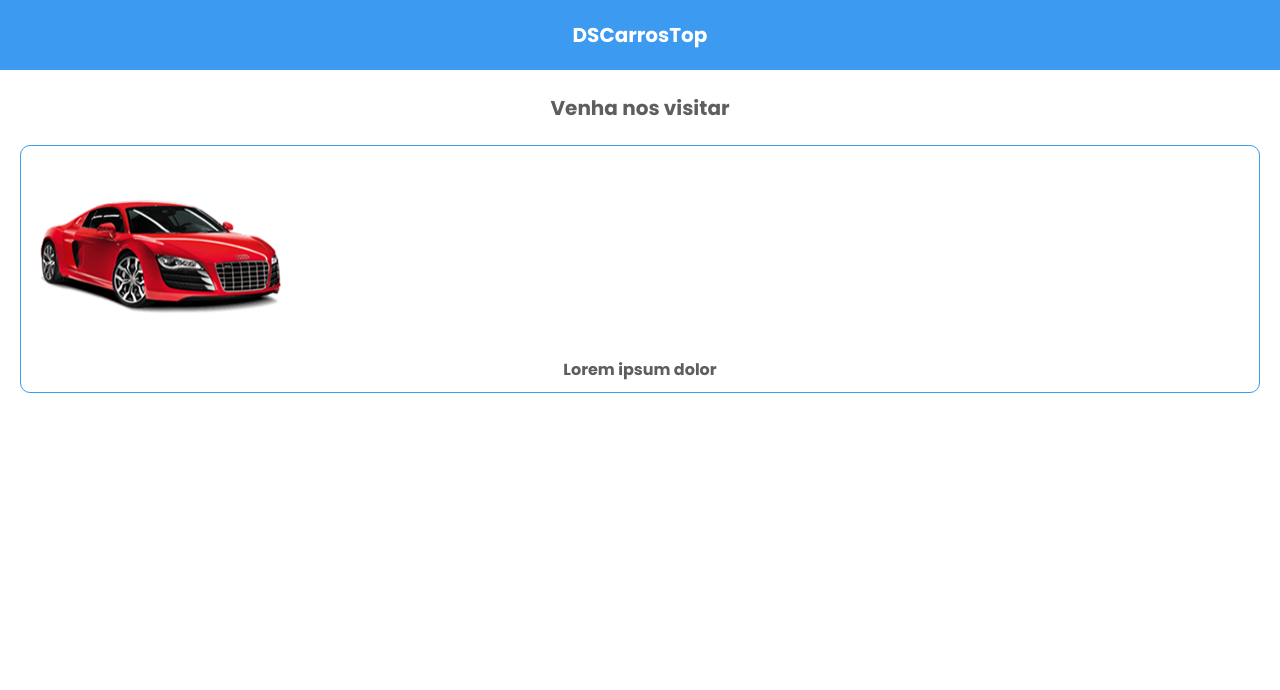
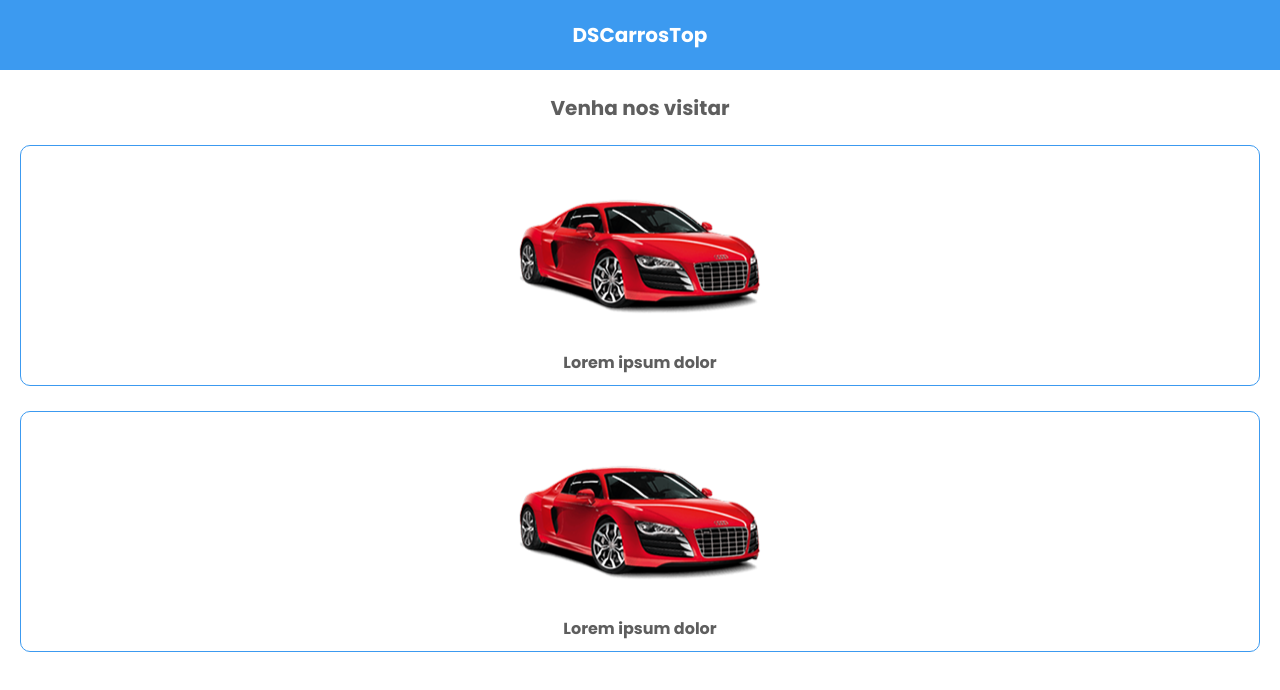
Before and after one commit to VictorB4rros/dscarrostop, a React (Vite) app: page / in a window 1280 px wide. Shown: the top 690 px of the page. Built offline with nearby package versions, Linux system fonts and the light colour scheme.

Commit message:
car card margin bottom

```diff
--- a/src/components/CarCard/index.tsx
+++ b/src/components/CarCard/index.tsx
@@ -4,7 +4,7 @@ import carImg from '../../assets/car.png';
 export default function CarCard() {
 
     return (
-        <div className="ct-car-card-container">
+        <div className="ct-car-card-container ct-mb25">
             <div className="ct-car-card-image">
                 <img src={carImg} alt="Car" />
             </div>
--- a/src/components/CarCard/styles.css
+++ b/src/components/CarCard/styles.css
@@ -2,6 +2,11 @@
     padding: 10px;
     border: 1px solid var(--ct-color-bg-tertiary);
     border-radius: 10px;
+}
+
+.ct-car-card-image {
+    display: flex;
+    justify-content: center;
 }
 
 .ct-car-card-image img {
--- a/src/index.css
+++ b/src/index.css
@@ -41,3 +41,7 @@ main {
   font-size: 20px;
   height: 75px;
 }
+
+.ct-mb25 {
+  margin-bottom: 25px;
+}
--- a/src/routes/HomePage/index.tsx
+++ b/src/routes/HomePage/index.tsx
@@ -13,6 +13,7 @@ export default function HomePage() {
                 </div>
                 <div>
                     <CarCard />
+                    <CarCard />
                 </div>
             </main>
         </>
```
